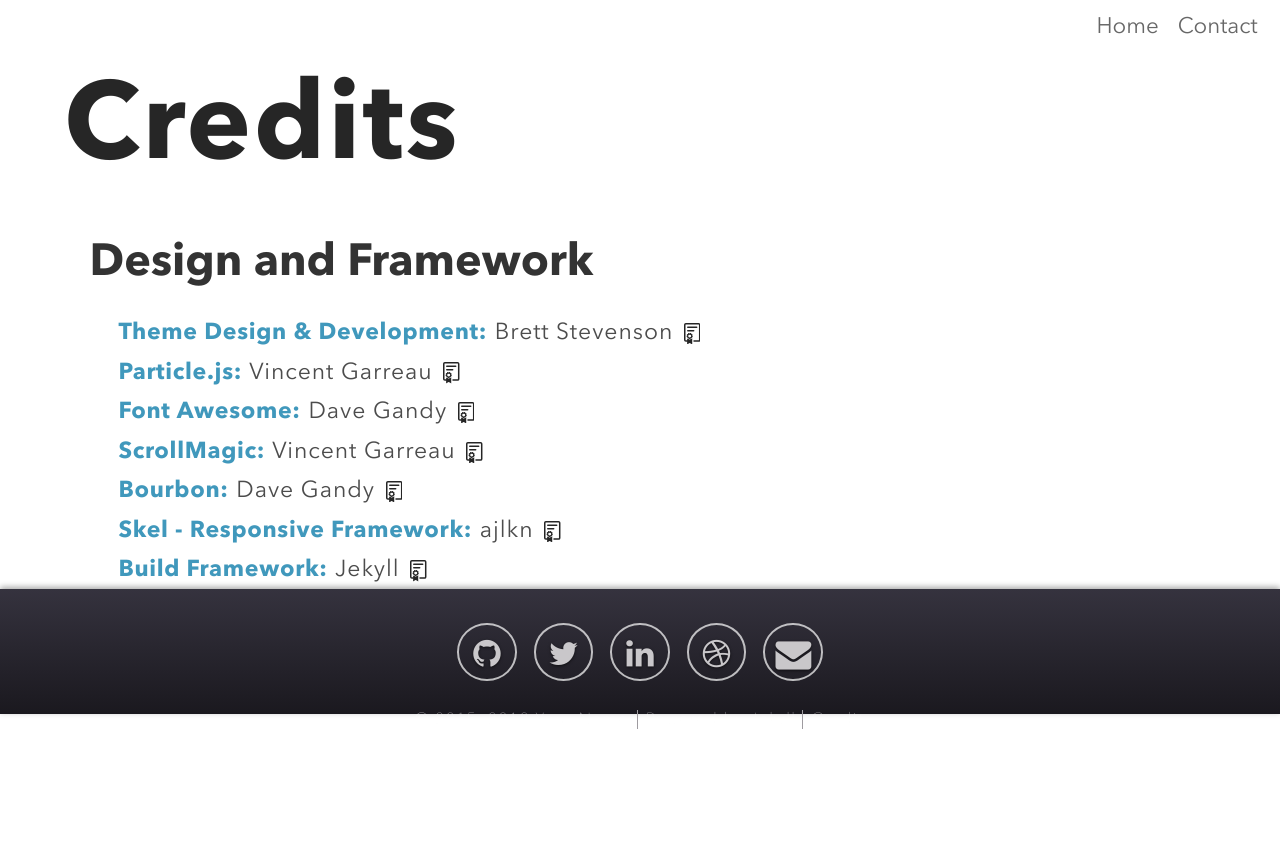
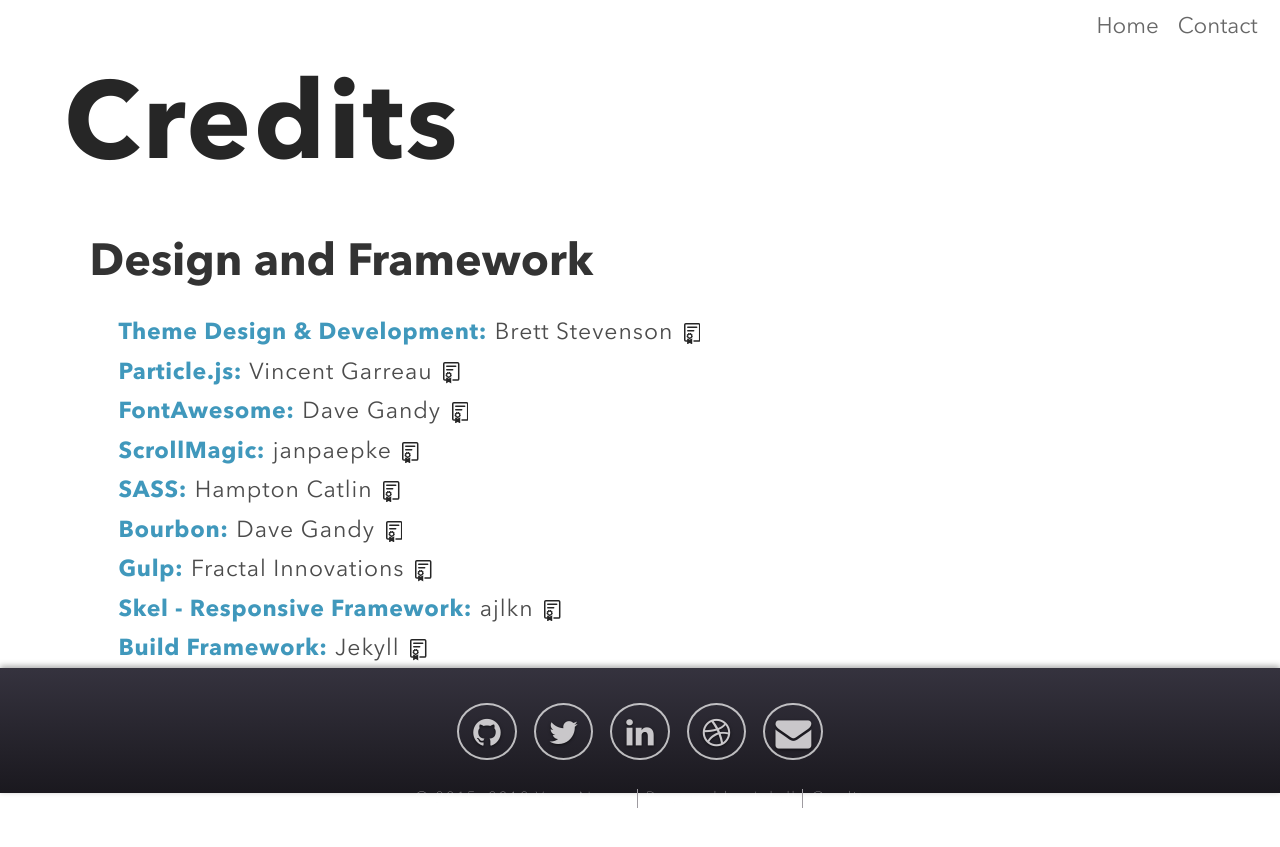
Before and after one commit to tterb/particle-jekyll-theme, a Jekyll site: the page built from _pages/credits.html, in a window 1280 px wide. Shown: the top 847 px of the page. Built offline with Jekyll 4.4.1, drawn with Linux system fonts in a browser that asks for light colours; some web fonts are replaced.

Commit message:
:page_with_curl: Update site credits

```diff
--- a/_data/credits.yml
+++ b/_data/credits.yml
@@ -8,19 +8,29 @@
   link: http://vincentgarreau.com/particles.js/
   license: MIT
 
-- title: Font Awesome
+- title: FontAwesome
   author: Dave Gandy
   link: http://fontawesome.io
   license: MIT
 
 - title: ScrollMagic
-  author: Vincent Garreau
+  author: janpaepke
   link: http://scrollmagic.io/
+  license: MIT
+
+- title: SASS
+  author: Hampton Catlin
+  link: http://sass-lang.com/
   license: MIT
 
 - title: Bourbon
   author: Dave Gandy
   link: http://bourbon.io
+  license: MIT
+
+- title: Gulp
+  author: Fractal Innovations
+  link: https://gulpjs.com/
   license: MIT
 
 - title: Skel - Responsive Framework
```
